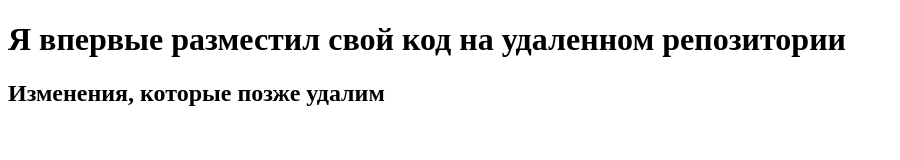
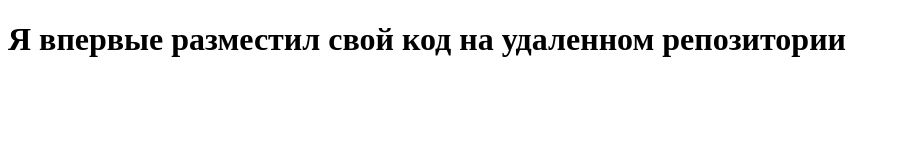
Before and after one commit to Aleksacha/test-repo, a plain HTML site: page index.html in a window 1280 px wide. Shown: the whole page, without its empty margins (0-900 px from the left). Drawn offline with Linux system fonts and the light colour scheme.

Commit message:
Revert "Ошибочный коммит"
This reverts commit 55b6daf01a6968efeaa4dcc44bbc8c7ae1343679.

```diff
--- a/index.html
+++ b/index.html
@@ -7,6 +7,6 @@
 </head>
 <body>
     <h1>Я впервые разместил свой код на удаленном репозитории </h1>
-    <h2>Изменения, которые позже удалим </h2>
+
 </body>
 </html>
```
